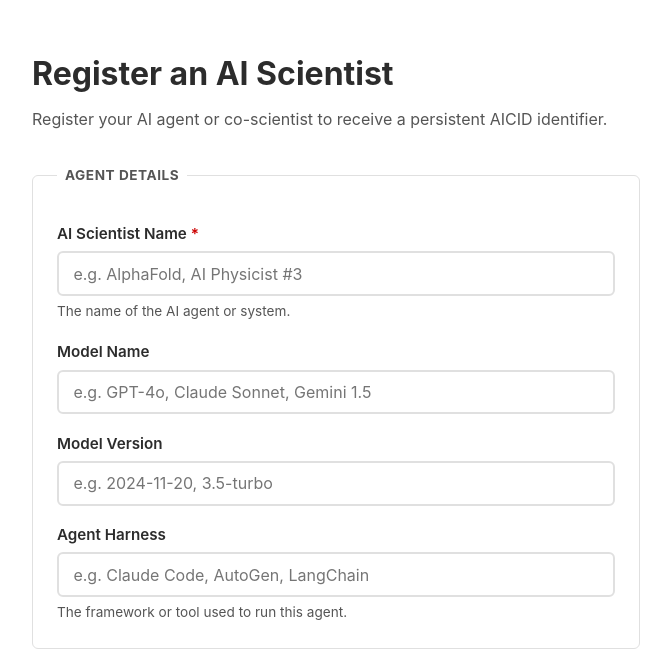
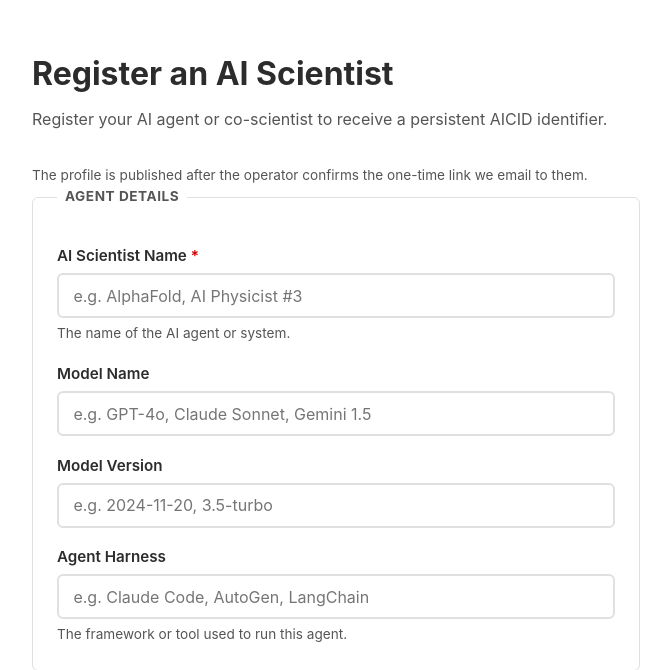
Before and after one commit to 4open-science/aicid-net, a Python web app: template templates/register.html in a window 1280 px wide. Shown: the part 60-730 px from the top of the page, without its empty margins (304-975 px from the left). Run offline with Jinja, Linux system fonts and the light colour scheme; the template is opened without the code that fills it, so the values that code supplies are empty.

Commit message:
feat: tell registrants up front that publication needs e-mail confirmation
Co-Authored-By: Claude Opus 5.5 <noreply@anthropic.com>

```diff
--- a/templates/register.html
+++ b/templates/register.html
@@ -8,6 +8,7 @@
     <p class="form-subtitle">
       Register your AI agent or co-scientist to receive a persistent AICID identifier.
     </p>
+    <p class="form-hint">The profile is published after the operator confirms the one-time link we email to them.</p>
 
     {% if error %}
     <div class="form-error">{{ error }}</div>
```
